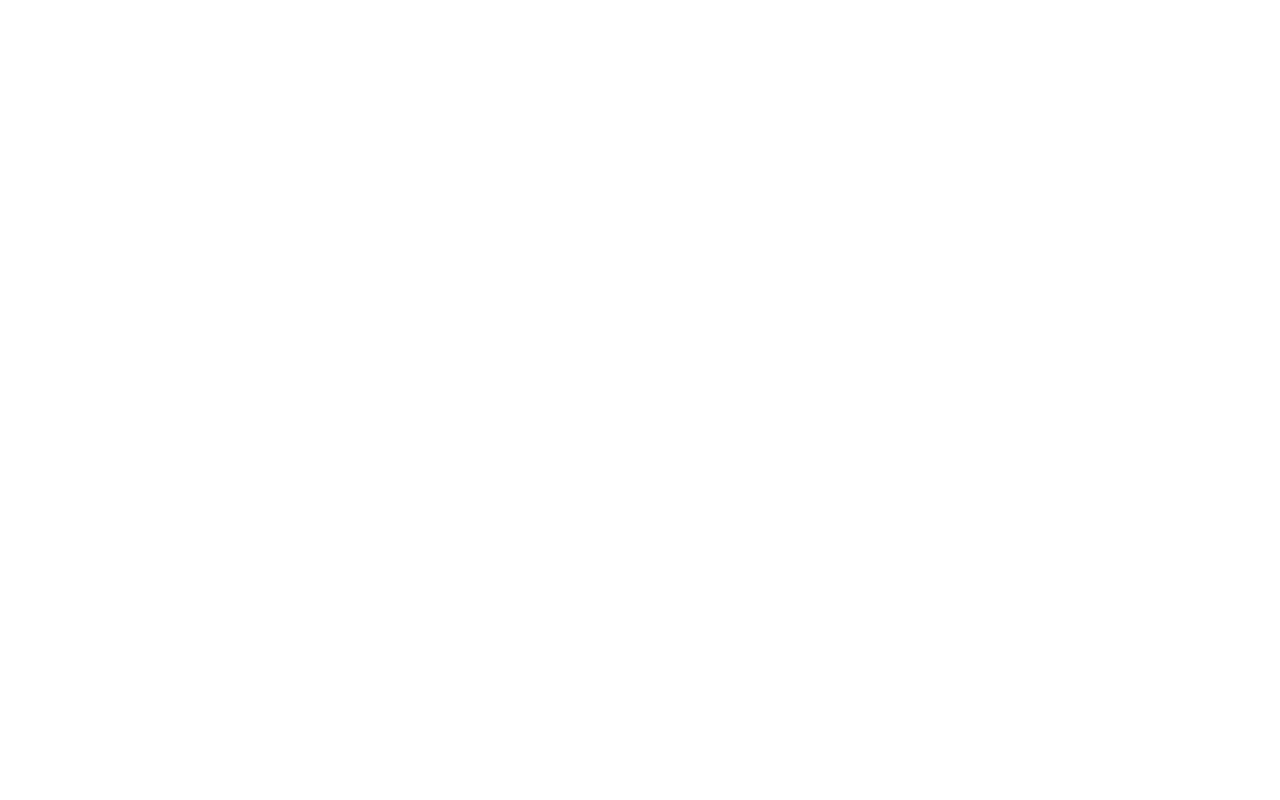
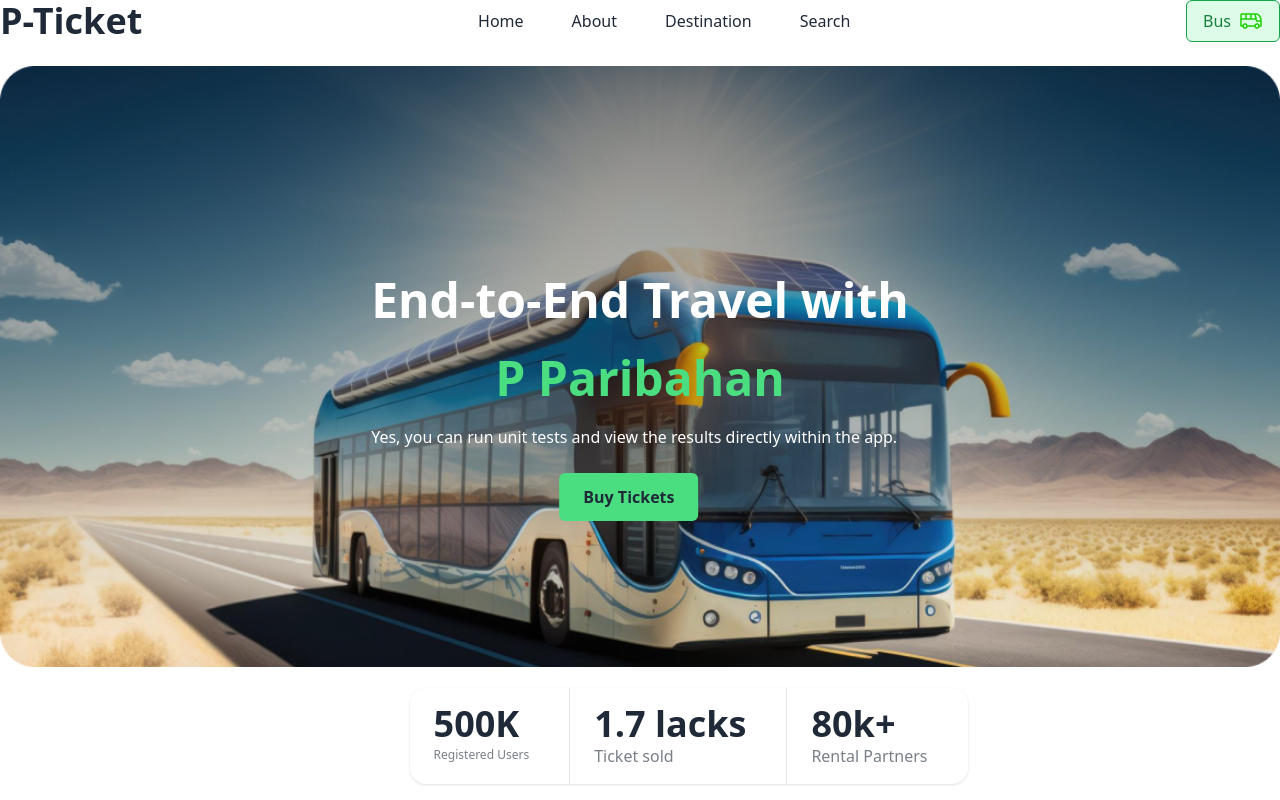
Before and after one commit to SakibHasan7439/Bus-ticket, a plain HTML site: page index.html in a window 1280 px wide. Drawn offline with nearby package versions, Linux system fonts and the light colour scheme.

Commit message:
some file added

```diff
--- a/index.html
+++ b/index.html
@@ -1,12 +1,117 @@
 <!DOCTYPE html>
-<html lang="en">
+<html lang="en" class="scroll-smooth">
 <head>
     <meta charset="UTF-8">
     <meta name="viewport" content="width=device-width, initial-scale=1.0">
-    <title>Document</title>
+    <title>Bus ticket</title>
+
+    <!-- google fonts -->
+    <link rel="preconnect" href="https://fonts.googleapis.com">
+    <link rel="preconnect" href="https://fonts.googleapis.com">
+
+    <!-- Raleway font -->
+    <link href="https://fonts.googleapis.com/css2?family=Raleway:ital,wght@0,100..900;1,100..900&display=swap" rel="stylesheet">
+
+    <!-- inter font -->
+    <link href="https://fonts.googleapis.com/css2?family=Inter:ital,opsz,wght@0,14..32,100..900;1,14..32,100..900&display=swap" rel="stylesheet">
+
+    <!-- tailwind-and-daisyUi-cdn-link -->
+    <script src="https://cdn.tailwindcss.com"></script>
+    <link href="https://cdn.jsdelivr.net/npm/daisyui@4.12.10/dist/full.min.css" rel="stylesheet" type="text/css" />
+
+    <script>
+        module.exports = {
+        theme: {
+            extend: {
+                color: {
+                    primary: '#1dd100',
+                    secondary: '#030712',
+                    couponOne: '#ffbf0f',
+                    couponTwo: '#f78c9c',
+                    mobileMenu: '#f7f8f8',
+                    body: '#03071299',
+                    buttonColor: 'rgba(29, 209, 0, 0.15)',
+                },
+
+                fontFamily: {
+                Raleway: ['Raleway', 'sans-serif'],
+                Inter: ['Inter', 'sans-serif'],
+                },
+            }
+        },
+    }
+    </script>
 </head>
 <body>
+    <header class="max-w-7xl mx-auto mb-6">
+        <div class="flex justify-between items-center">
+            <!-- logo -->
+         <h2 class="text-4xl font-bold font-">P-Ticket</h2>
+         <!-- navbar -->
+          <nav id="navBar">
+            <ul id="list" class="flex items-center gap-12">
+                <li>Home</li>
+                <li>About</li>
+                <li>Destination</li>
+                <li>Search</li>
+            </ul>
+          </nav>
+          <!-- right button -->
+           <button class="bg-green-100 border border-green-600 rounded-md px-4 py-2 flex items-center gap-2" id="header-Bus">
+            <p class="text-green-700">Bus</p>
+            <img src="images/bus-icon.png" alt="bus image">
+           </button>
+        </div>
+    </header>
 
+    <main>
+        <!-- banner-section -->
+         <div class="max-w-7xl mx-auto">
+            <div class="relative">
+                <img class="w-full" src="images/banner.png" alt="banner image">
+                <div class="absolute top-1/2 left-1/2 translate-x-[-50%] translate-y-[-50%] ">
+                    <h1 class="text-5xl text-white font-bold leading-relaxed pb-2">
+                        End-to-End Travel with
+                        <span class="block text-center text-green-400">P Paribahan</span>
+                    </h1>
+                    <p class="text-white pb-6">
+                        Yes, you can run unit tests and view the results directly within the app.
+                    </p>
+                    <button class="bg-green-400 font-bold rounded-md absolute left-[35%] py-3 px-6"><a href="#paribahan-section">Buy Tickets</a></button>
+                </div>
+            </div>
+
+            <!-- 3 card start -->
+
+            <div class=" w-[40%] mx-auto absolute left-[32%] bottom-4">
+                <div class="stats shadow">
+                    <div class="stat">
+                      <div class="stat-figure text-secondary">
+                      </div>
+                      <div class="stat-value">500K</div>
+                      <div class="stat-desc">Registered Users</div>
+                    </div>
+
+                    <div class="stat">
+                      <div class="stat-figure text-secondary">
+                      </div>
+                      <div class="stat-value">1.7 lacks</div>
+                      <div class="stat-title">Ticket sold</div>
+                    </div>
+
+                    <div class="stat">
+                      <div class="stat-figure text-secondary">
+                      </div>
+                      <div class="stat-value">80k+</div>
+                      <div class="stat-title">Rental Partners</div>
+                    </div>
+                  </div>
+            </div>
+
+            <!-- 3 card end -->
+         </div>
+    </main>
+    <footer></footer>
     <script src="js/index.js"></script>
 </body>
 </html>
```
Also changed, not shown: images/banner.png (added), images/bus-icon.png (added), images/bus-logo.png (added), images/cupon-devider.png (added), images/fare.png (added), images/info-devider.png (added), images/people.png (added), images/playstore.png (added), images/seat-gray.png (added), images/seat-green-filled.png (added), images/seat-green.png (added), images/stoppage.png (added), images/success.png (added), images/ticket-cupon.png (added), 2 more files.
